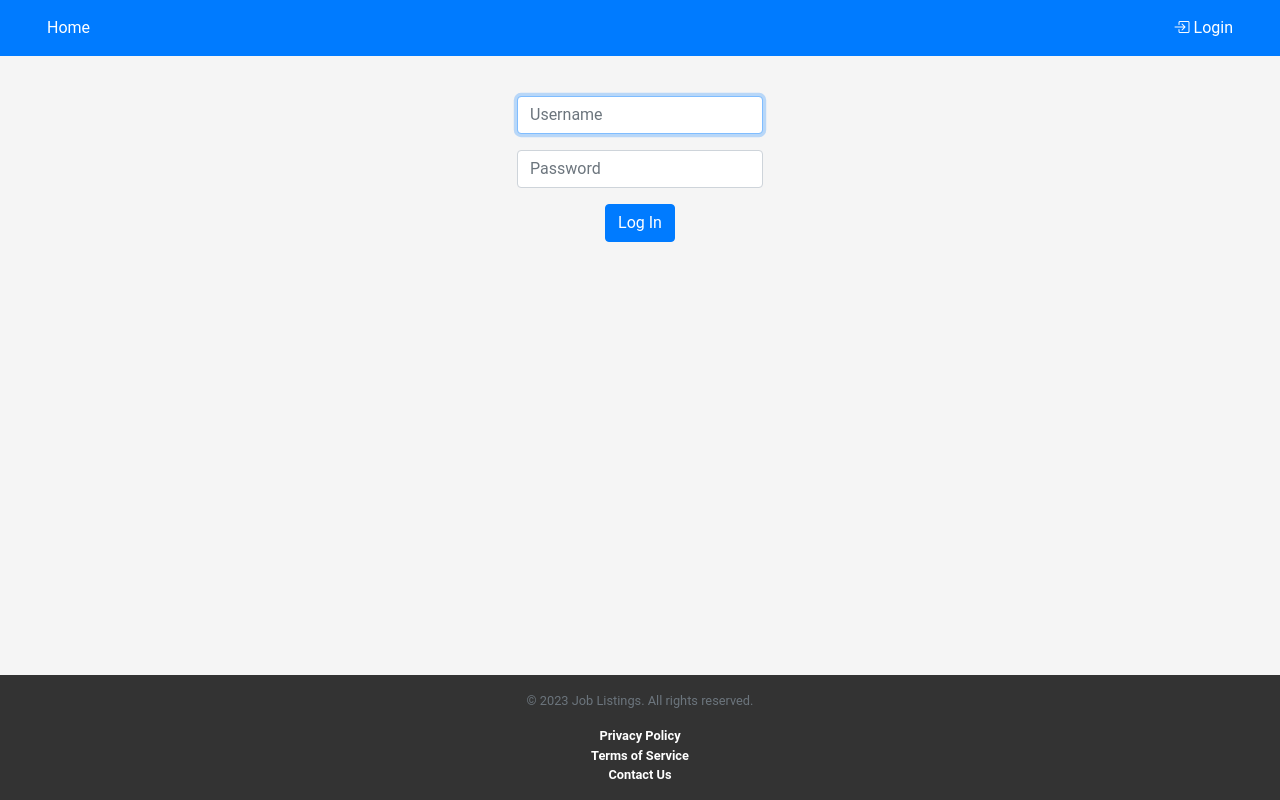
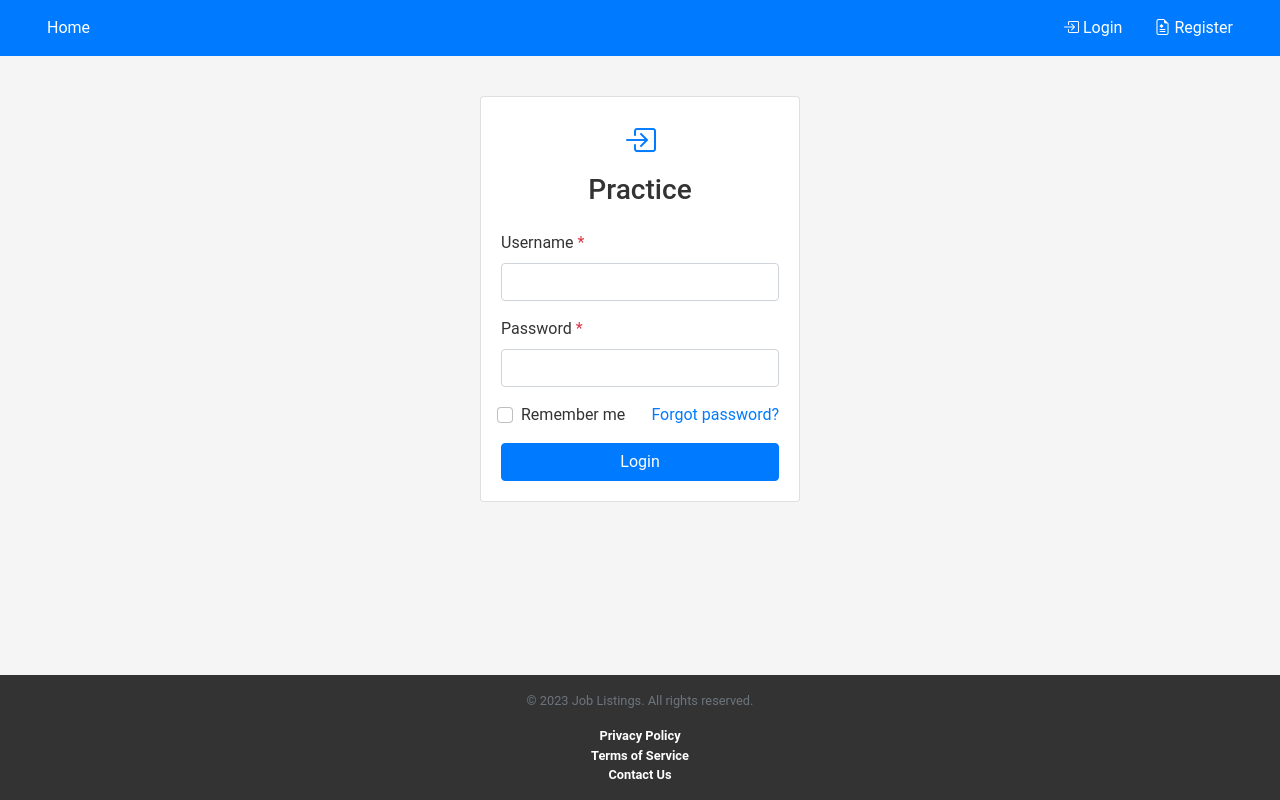
Before and after one commit to RoCode2000/JobSearchProject, a Flask app: page /login in a window 1280 px wide. Run offline with Flask 3, Linux system fonts and the light colour scheme.

Commit message:
Changed login format to card

```diff
--- a/static/styles.css
+++ b/static/styles.css
@@ -161,19 +161,6 @@ select {
   margin-bottom: 30px;
 }
 
-.card {
-  /* Add shadows to create the "card" effect */
-
-  transition: 0.3s;
-  margin: 20px 10px;
-  display: flex;
-  display: grid;
-  align-items: center;
-  grid-template-columns: 1fr 1fr 1fr 1fr;
-  column-gap: 10px;
-
-}
-
 
 /* On mouse-over, add a deeper shadow */
 .card:hover {
--- a/templates/layout.html
+++ b/templates/layout.html
@@ -60,22 +60,29 @@
   </nav>
   {% else %}
   <nav class="navbar navbar-expand-lg clearfix bg-primary sticky-top">
-    <div class="container-fluid d-flex justify-content-between">
+    <div class="container-fluid">
+      <!-- Left-aligned items -->
       <ul class="navbar-nav">
         <li class="nav-item px-2">
-          <a class="nav-link bg-primary text-white" href="/">Home</a>
+          <a class="nav-link text-white" href="/">Home</a>
         </li>
       </ul>
-      <ul class="navbar-nav">
+
+      <!-- Right-aligned items -->
+      <ul class="navbar-nav ms-auto">
         <li class="nav-item px-2">
-          <a class="nav-link bg-primary text-white" href="/login">
+          <a class="nav-link text-white" href="/login">
             <i class="bi bi-box-arrow-in-right"></i> Login
+          </a>
+        </li>
+        <li class="nav-item px-2">
+          <a class="nav-link text-white" href="/register">
+            <i class="bi bi-file-earmark-medical"></i> Register
           </a>
         </li>
       </ul>
     </div>
   </nav>
-
   {% endif %}
 
 
--- a/templates/login.html
+++ b/templates/login.html
@@ -1,17 +1,30 @@
 {% extends "layout.html" %}
 
 {% block main %}
-<form action="/login" method="post">
-    <div class="d-flex flex-column align-items-center">
-        <div class="mb-3">
-            <input autocomplete="off" autofocus class="form-control mx-auto w-auto" id="username" name="username"
-                placeholder="Username" type="text">
+<div class="container d-flex justify-content-center align-items-center">
+    <div class=" card card-login" style="width: 20rem;">
+        <div class="card-body">
+            <div class="mb-4 text-center">
+                <i class="bi bi-box-arrow-in-right" style="font-size: 2rem; color: #007bff;"></i>
+                <h3 class="mt-2">Practice</h3>
+            </div>
+            <form>
+                <div class="mb-3">
+                    <label for="username" class="form-label">Username <span class="text-danger">*</span></label>
+                    <input type="text" class="form-control" id="username" required>
+                </div>
+                <div class="mb-3">
+                    <label for="password" class="form-label">Password <span class="text-danger">*</span></label>
+                    <input type="password" class="form-control" id="password" required>
+                </div>
+                <div class="mb-3 form-check">
+                    <input type="checkbox" class="form-check-input" id="rememberMe">
+                    <label class="form-check-label" for="rememberMe">Remember me</label>
+                    <a href="#" class="float-end">Forgot password?</a>
+                </div>
+                <button type="submit" class="btn btn-primary w-100">Login</button>
+            </form>
         </div>
-        <div class="mb-3">
-            <input class="form-control mx-auto w-auto" id="password" name="password" placeholder="Password"
-                type="password">
-        </div>
-        <button class="btn btn-primary" type="submit">Log In</button>
     </div>
-</form>
+</div>
 {% endblock %}
```
